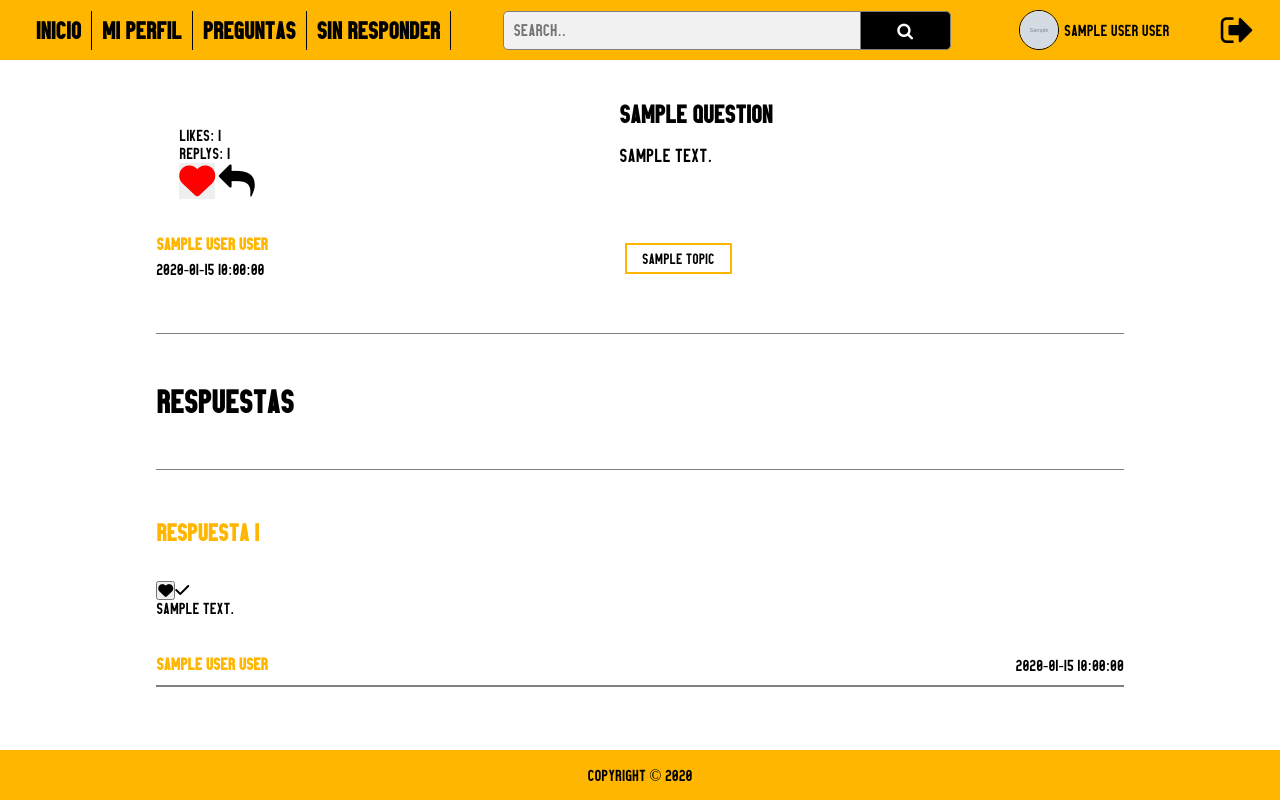
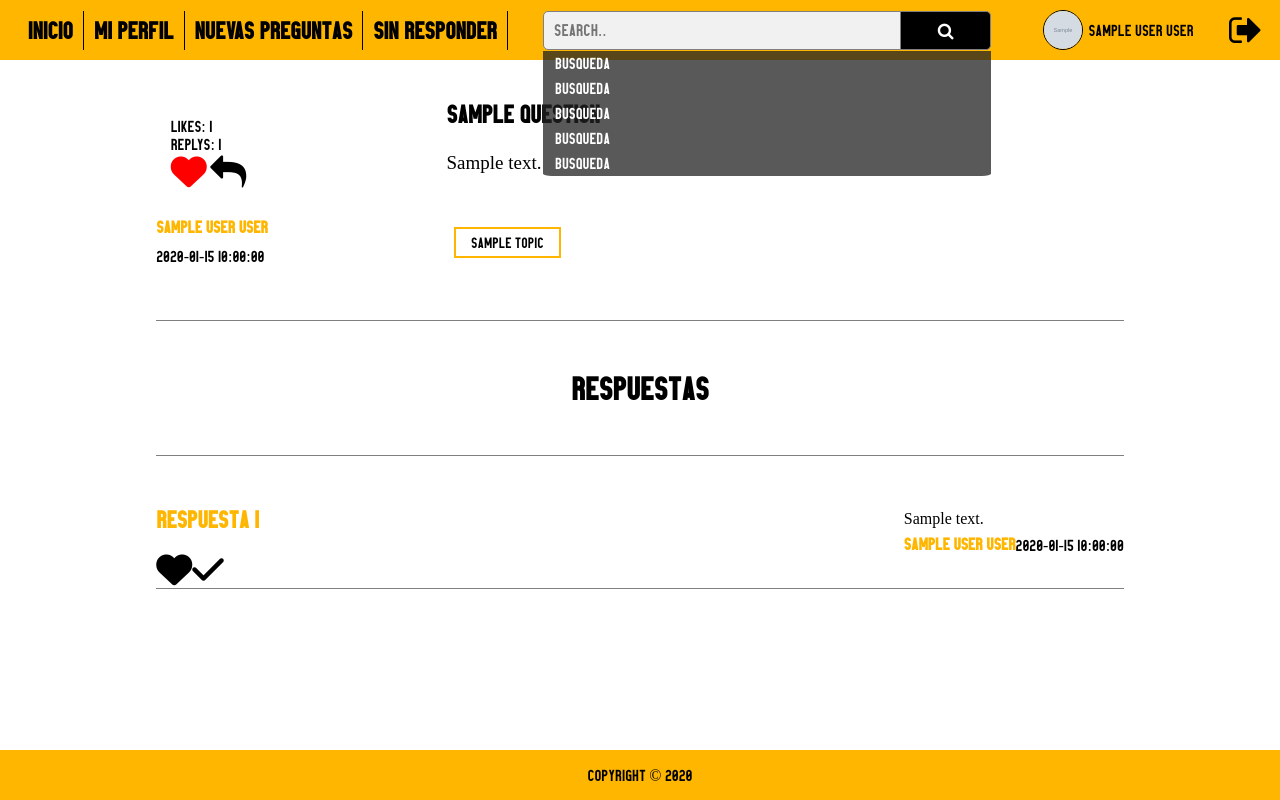
Before and after one commit to AlejandroPerezAnuncibay/proyecto2, a PHP site: page /proyecto2/php/preguntas.php?pregunta=1 in a window 1280 px wide. Run offline with PHP 8.4, Linux system fonts and the light colour scheme; the visitor is signed in with stand-in values (Sample User, id 1); tables that the repository leaves empty or names only in its code hold one stand-in row (values such as "Sample post"); grey boxes marked "Sample" are stand-in pictures; some libraries are stand-ins or nearby versions.

Commit message:
Mejoras diseño

```diff
--- a/php/code.php
+++ b/php/code.php
@@ -511,14 +511,14 @@ function cargarRespuestas(){
         $idRespuesta = $fila["id_answer"];
 
         $contador = $contador +1;
-        echo "<h2>RESPUESTA ".$contador."</h2>";
+        echo "<div id='respIzq'><h2>RESPUESTA ".$contador."</h2>";
         echo "<button  id='".$idRespuesta."-".$fila["id_question"]."' class='likeRespuesta'>
-        <i class='fas fa-heart' value='".$contador."' id='likeRespuesta".$idRespuesta."' style='font-size:15px'></i></button>";//;color:".buscarLikeRespuesta($fila["id_question"])."
-        echo "<i class='fas fa-check'></i>";
-        echo " <p>".$fila["text"]."</p>";
+        <i class='fas fa-heart' value='".$contador."' id='likeRespuesta".$idRespuesta."'></i></button>";//;color:".buscarLikeRespuesta($fila["id_question"])."
+        echo "<i class='fas fa-check'></i></div>";
+        echo "<div id='respDer'><p>".$fila["text"]."</p>";
         echo "<div class='des2'>
             <a href='user.php?id=".$fila["id_user"]."'><h2 class='usu'>$usuario</h2></a>
-            <span class='fecha'>".$fila["date"]."</span>
+            <span class='fecha'>".$fila["date"]."</span></div>
         </div>";
     }
     echo "</article>";
--- a/php/menu.php
+++ b/php/menu.php
@@ -25,7 +25,7 @@
     <ul id="menuList">
         <li id="btnCal"><a class="active" href="home.php">Inicio</a></li>
         <li id="btnUsu"><a href="user.php">Mi perfil</a></li>
-        <li><a href="#">Preguntas</a></li>
+        <li><a href="newquestions.php">Nuevas Preguntas</a></li>
         <li><a href="#">Sin responder</a></li>
         <li class="salir"><a href="cerrarsesion.php">Cerrar sesion</a></li>
     </ul>
--- a/style/menu.css
+++ b/style/menu.css
@@ -136,23 +136,7 @@ i.fa-search{
     cursor: pointer;
     border-bottom: none;
 }
-#listabusqueda{
-    position: absolute;
-    top:85%;
-    background-color: black;
-     background: rgba(34,34,34,0.75);
-     width: 35%;
-    color: white;
-    border-radius: 2%;
-    display: none;
 
-}
-
-.searchlist li {
-    padding: 6px 12px;
-
-
-}
 #userFoto{
     width: 40px;
     height: 40px;
@@ -204,6 +188,22 @@ i.fa-door-open{
     }
     .buscador{
         width:35%;
+
+    }
+    #listabusqueda{
+        position: absolute;
+        top:85%;
+        background-color: black;
+        background: rgba(34,34,34,0.75);
+        width: 35%;
+        color: white;
+        border-radius: 0% 0% 2% 2%;
+
+    }
+
+    .searchlist li {
+        padding: 6px 12px;
+
 
     }
     #menu #menuList li.salir{
--- a/style/preguntas.css
+++ b/style/preguntas.css
@@ -87,7 +87,7 @@ section{
     border-bottom: solid 0.5px grey;
     margin:5%;
     padding-bottom: 5%;
-
+    text-align: center;
 }
 #replys{
     margin: 5%;
@@ -100,13 +100,32 @@ section{
     color:#ffb600;
 
 }
+#replys p{
+    word-break: break-word;
+    width: 80%;
+    font-family: montserrat;
+}
 .des2{
     margin-top: 4%;
     display: flex;
     justify-content: space-between;
     padding-bottom: 10px;
-    border-bottom: 0.5px solid grey;
-    /* margin-top: inherit;*/
+}
+.info p{
+    word-wrap: break-word;
+    width: 80%;
+    max-width: 80%;
+    font-family: montserrat;
+}
+.like,
+.likeRespuesta {
+    background: none;
+    outline: none;
+    font-size: 36px;
+    border: none;
+}
+.fa-heart, .fa-check{
+    font-size: 36px;
 }
 
 @media (min-width: 768px) {
@@ -118,7 +137,7 @@ section{
     }
     section{
         display: grid;
-        grid-template-columns: repeat(2, auto);
+        grid-template-columns:30% 70%;
         grid-template-rows: repeat(2, auto);
         margin: 5%;
         max-width: 100%;
@@ -142,5 +161,16 @@ section{
     }
 
 
-
+    #replys{
+        display: flex;
+        flex-direction: row;
+        justify-content: space-between;
+        font-family: montserrat;
+    }
+    #replys #respIzq{
+        width: 60%;
+    }
+    #replys #repDer{
+        width: 60%;
+    }
 }
```
Also changed, not shown: php/newquestions.php (+6 -3 lines), style/home.css (+16 -5 lines), style/newquestions.css (+10 -7 lines).
